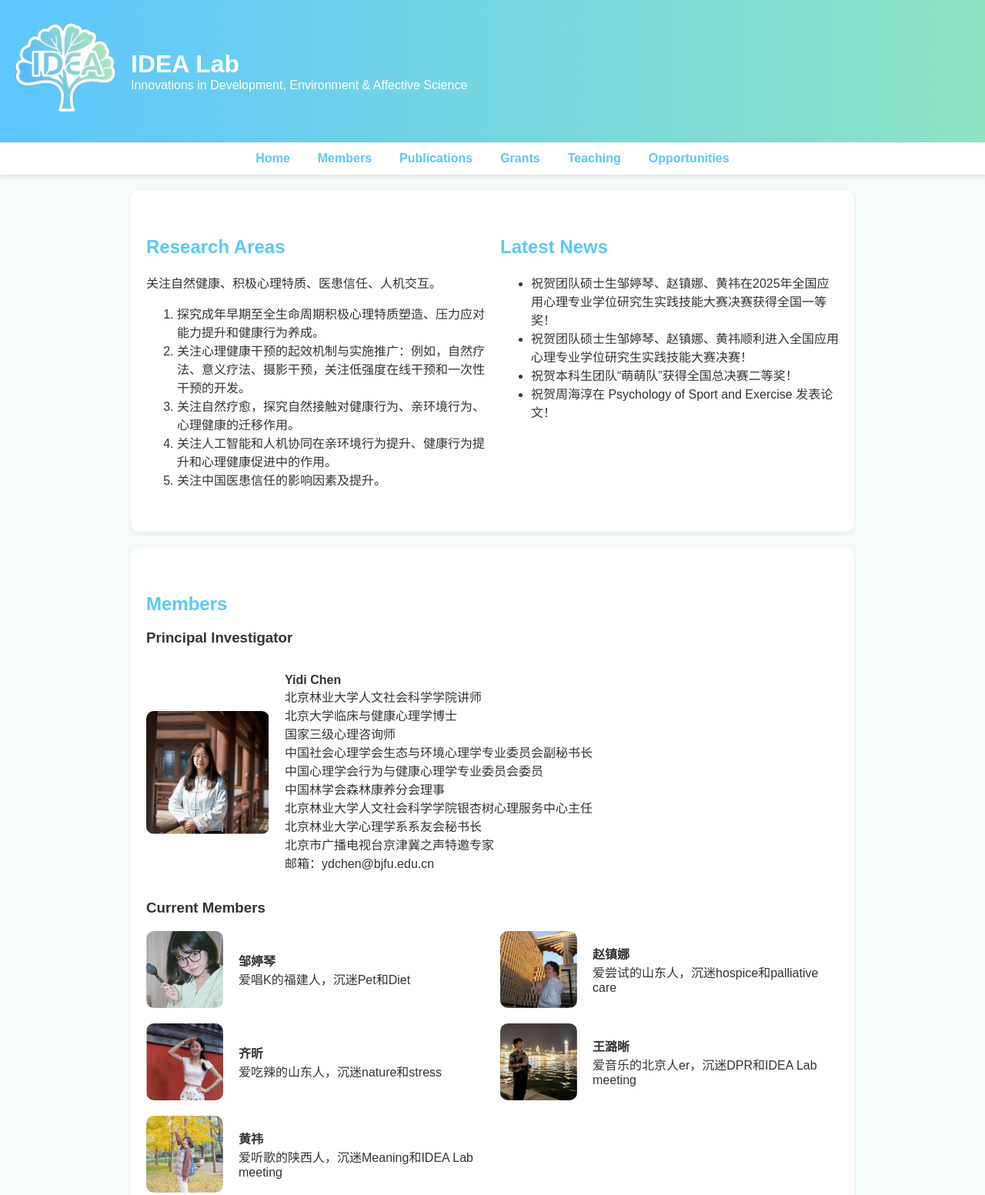
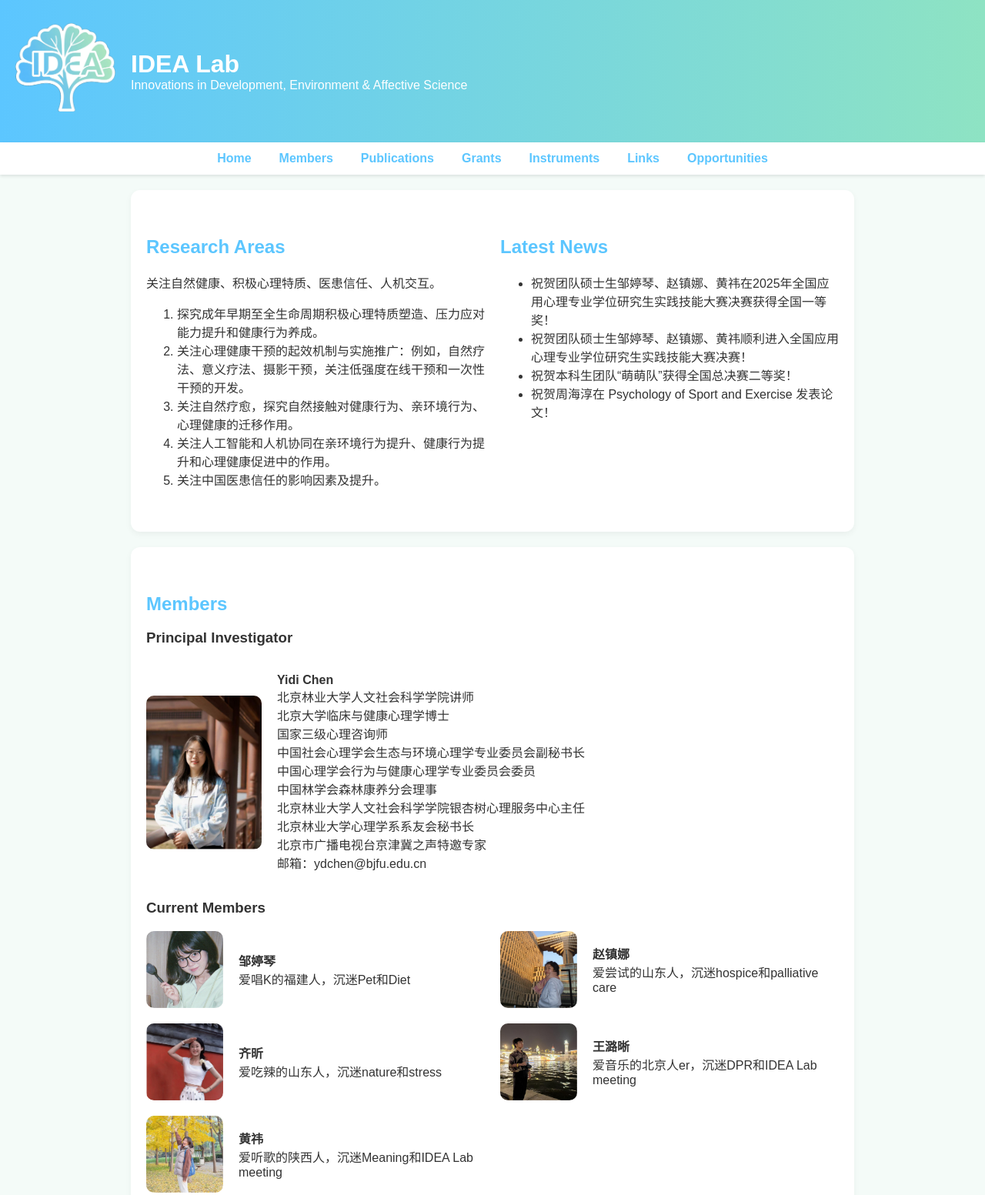
Before and after one commit to FlyingDvD-wzy/IDEALAB, a plain HTML site: page index.html in a window 1280 px wide. Shown: the top 1553 px of the page at 77% size. Drawn offline with Linux system fonts and the light colour scheme.

Commit message:
Update index.html

```diff
--- a/index.html
+++ b/index.html
@@ -76,7 +76,8 @@
     <a href="#members">Members</a>
     <a href="#publications">Publications</a>
     <a href="#grants">Grants</a>
-    <a href="#teaching">Teaching</a>
+    <a href="#instruments">Instruments</a>
+    <a href="#links">Links</a>
     <a href="#opportunities">Opportunities</a>
   </nav>
 
@@ -112,7 +113,7 @@
 
    <h3>Principal Investigator</h3>
 <div style="display:flex; align-items:center; gap:20px; margin-bottom:20px;">
-<img src="https://raw.githubusercontent.com/FlyingDvD-wzy/IDEALAB/main/cyd.png" style="width:160px; height:160px; border-radius:10px; object-fit:cover;" />
+<img src="https://raw.githubusercontent.com/FlyingDvD-wzy/IDEALAB/main/cyd.png" style="width:150px; height:200px; border-radius:10px; object-fit:cover;" />
 <p><strong>Yidi Chen</strong><br/>北京林业大学人文社会科学学院讲师<br/>北京大学临床与健康心理学博士<br/>国家三级心理咨询师<br/>中国社会心理学会生态与环境心理学专业委员会副秘书长<br/>中国心理学会行为与健康心理学专业委员会委员<br/>中国林学会森林康养分会理事<br/>北京林业大学人文社会科学学院银杏树心理服务中心主任<br/>北京林业大学心理学系系友会秘书长<br/>北京市广播电视台京津冀之声特邀专家<br/>邮箱：ydchen@bjfu.edu.cn</p>
     </div>
 
@@ -230,7 +231,7 @@
 
 </section>
 
-<section id="Instruments">
+<section id="instruments">
 <h2>Instruments</h2>
 <ul>
 <li><a href="https://raw.githubusercontent.com/FlyingDvD-wzy/IDEALAB/main/环境易感性量表.pdf" download>大学生环境易感性量表（点击下载）</a></li>
@@ -238,8 +239,8 @@
 </ul>
 </section>
 
-<section id="link">
-  <h2>Link</h2>
+<section id="links">
+  <h2>Links</h2>
   <p>
     与北京林业大学人文社会科学学院陈慧老师共同创办本研学生科研兴趣小组
     <strong>“陈心陈意创新研究中心”</strong>。感兴趣请关注公众号
```
